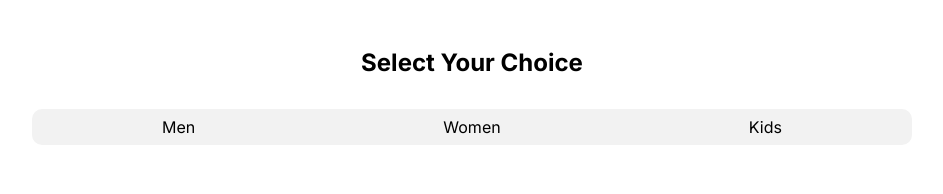
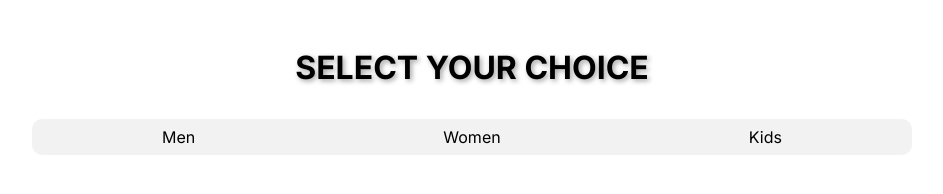
Before and after one commit to yogeshn-1/MarmetoAssign, a plain HTML site: page index.html in a window 1280 px wide. Shown: the whole page, without its empty margins (168-1111 px from the left). Drawn offline with Linux system fonts and the light colour scheme; no server answers.

Commit message:
Remove console logs

```diff
--- a/index.html
+++ b/index.html
@@ -14,7 +14,7 @@
   </head>
   <body>
     <div class="container">
-      <h2 style="text-align: center; margin: 0">Select Your Choice</h2>
+      <h1 style="text-align: center; margin: 0;text-transform: uppercase;text-shadow: 2px 2px 5px #a3a3a3;;">Select Your Choice</h1>
       <section class="tab-switch">
         <div
           class="category_button"
--- a/script.js
+++ b/script.js
@@ -3,17 +3,13 @@ async function fetchProducts() {
     "https://cdn.shopify.com/s/files/1/0564/3685/0790/files/multiProduct.json"
   );
   products = await response.json();
-  console.log(products);
   productCategories = await products.categories;
-  console.log(products);
   selectProductCategory("Men");
 }
 
 async function displayProducts(items) {
   const container = document.querySelector(".product-container");
   container.innerHTML = "";
-  console.log("In display products");
-  console.log(items);
   items.forEach((item) => {
     const div = document.createElement("div");
     div.setAttribute("class", "card");
@@ -44,11 +40,9 @@ async function displayProducts(items) {
 function selectProductCategory(category) {
   const selctedCat = document.getElementById(category);
   changeBackground(selctedCat);
-  console.log(productCategories);
   const filteredProducts = productCategories.filter(
     (product) => product.category_name === category
   );
-  console.log(filteredProducts);
   showProduct = filteredProducts[0].category_products;
   displayProducts(showProduct);
 }
```
